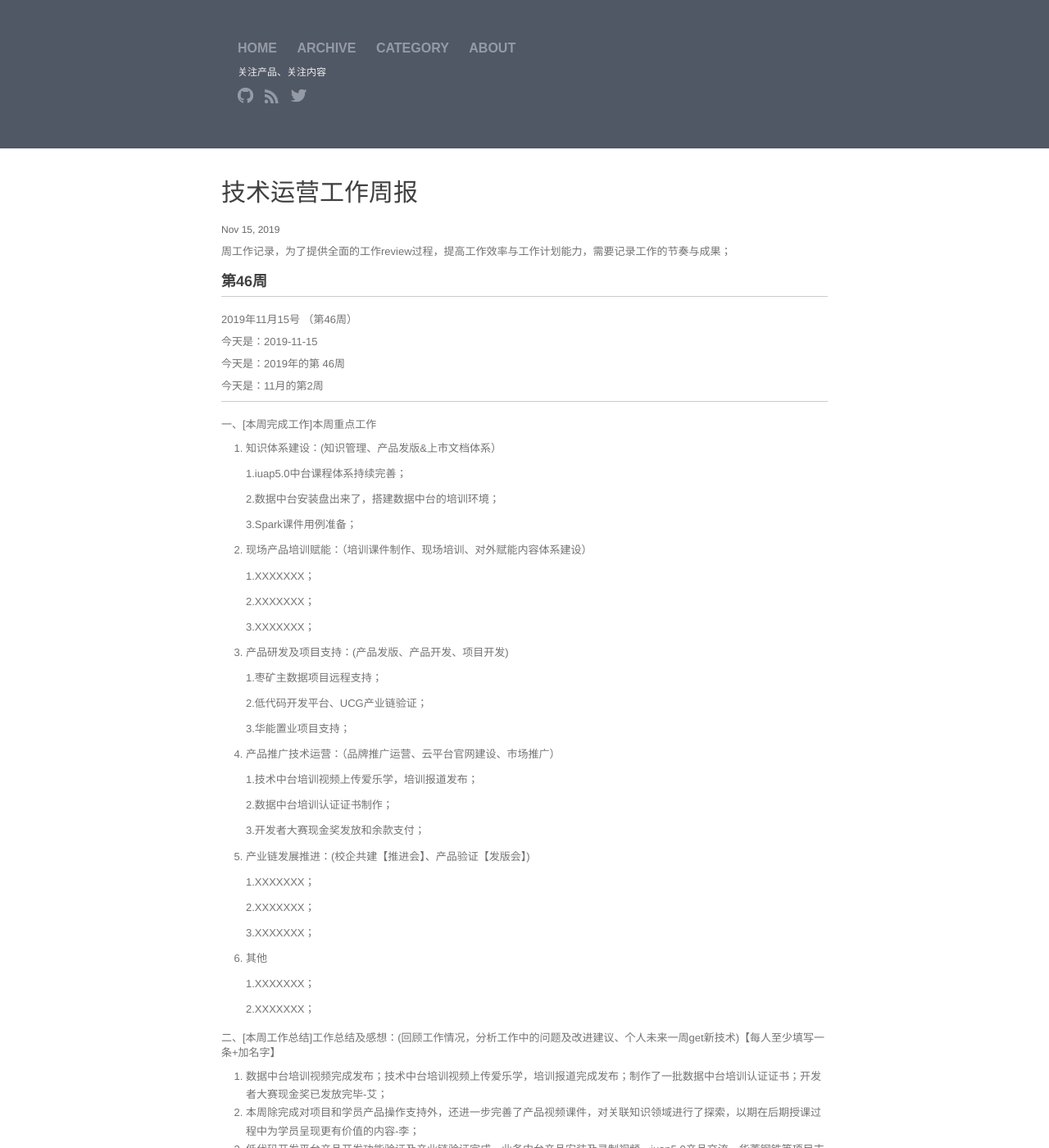
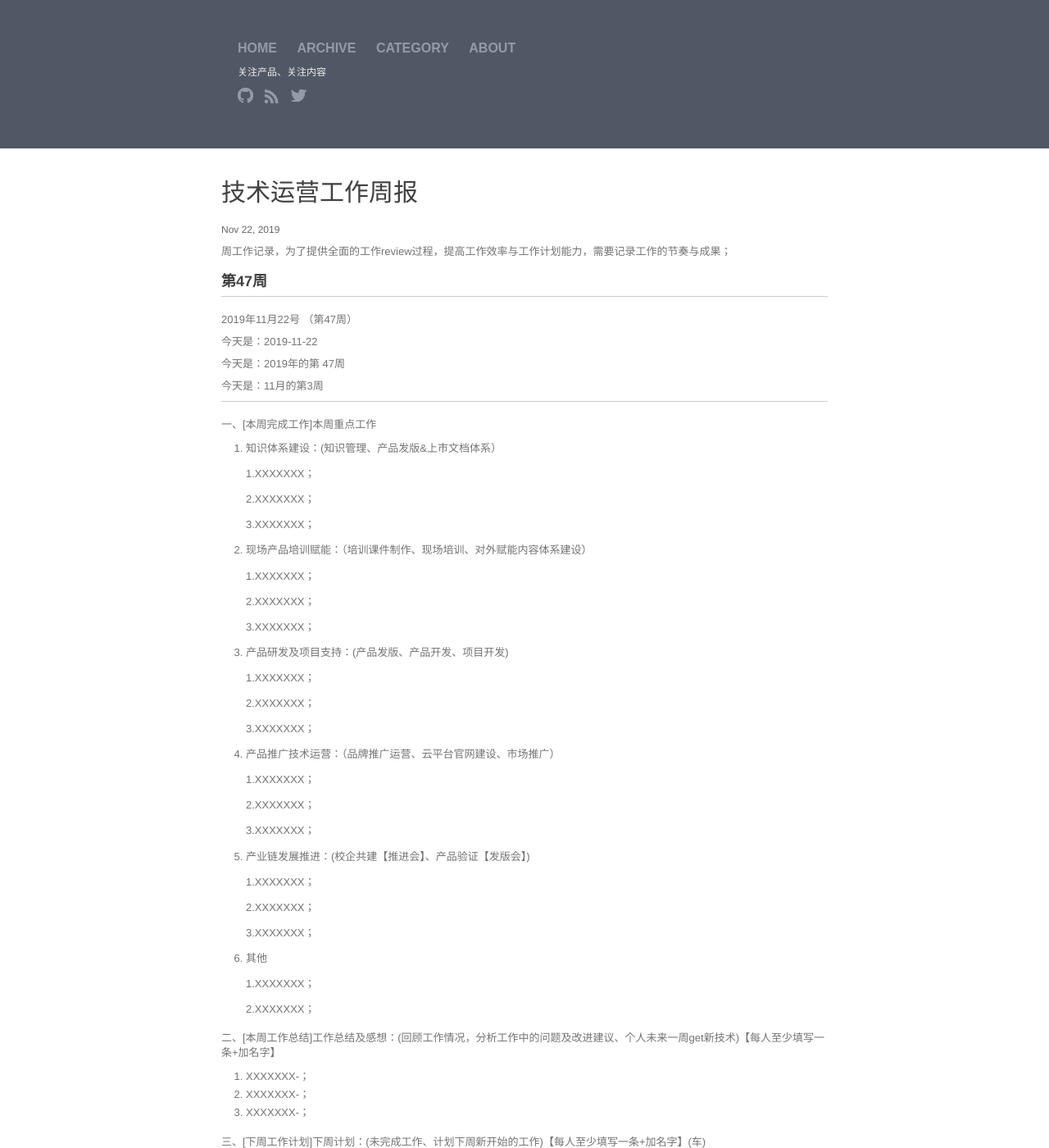
Before and after one commit to walllFlower/blog, a Jekyll site: the page built from _posts/2018-07-17-day_report_cxz.md, in a window 1280 px wide and 1400 px high. Shown: the whole window at 82% size. Built offline with Jekyll 4.4.1, drawn with Linux system fonts in a browser that asks for light colours; comment, search, counter and statistics services are not loaded; some of the changed text lies outside the part shown.

Commit message:
Update 2018-07-17-day_report_cxz.md

```diff
--- a/_posts/2018-07-17-day_report_cxz.md
+++ b/_posts/2018-07-17-day_report_cxz.md
@@ -1,11 +1,89 @@
 ---
 layout: post
 title:  "技术运营工作周报"
-date:   2019-11-15 14:57:32
+date:   2019-11-22 14:57:32
 categories: 技术运营工作周报
 ---
 
 周工作记录，为了提供全面的工作review过程，提高工作效率与工作计划能力，需要记录工作的节奏与成果；
+
+###  第47周
+
+***
+
+2019年11月22号 （第47周）
+
+今天是：2019-11-22
+
+今天是：2019年的第 47周
+
+今天是：11月的第3周
+
+***
+
+
+一、[本周完成工作]本周重点工作
+
+1. 知识体系建设：(知识管理、产品发版&上市文档体系）
+
+    1.XXXXXXX；
+
+    2.XXXXXXX；
+
+    3.XXXXXXX；
+
+2. 现场产品培训赋能：（培训课件制作、现场培训、对外赋能内容体系建设）
+
+    1.XXXXXXX；
+
+    2.XXXXXXX；
+
+    3.XXXXXXX；
+
+3. 产品研发及项目支持：(产品发版、产品开发、项目开发)
+
+    1.XXXXXXX；
+
+    2.XXXXXXX；
+
+    3.XXXXXXX；
+
+4. 产品推广技术运营：（品牌推广运营、云平台官网建设、市场推广）
+
+    1.XXXXXXX；
+
+    2.XXXXXXX；
+
+    3.XXXXXXX；
+
+
+5. 产业链发展推进：(校企共建【推进会】、产品验证【发版会】)
+
+    1.XXXXXXX；
+
+    2.XXXXXXX；
+
+    3.XXXXXXX；
+
+6. 其他
+
+    1.XXXXXXX；
+
+    2.XXXXXXX；
+
+二、[本周工作总结]工作总结及感想：(回顾工作情况，分析工作中的问题及改进建议、个人未来一周get新技术)【每人至少填写一条+加名字】
+
+1. XXXXXXX-；
+2. XXXXXXX-；
+3. XXXXXXX-；
+
+三、[下周工作计划]下周计划：(未完成工作、计划下周新开始的工作)【每人至少填写一条+加名字】(车)
+
+1. XXXXXXX-；
+2. XXXXXXX-；
+3. XXXXXXX-；
+
+
 
 ###  第46周
 
```
